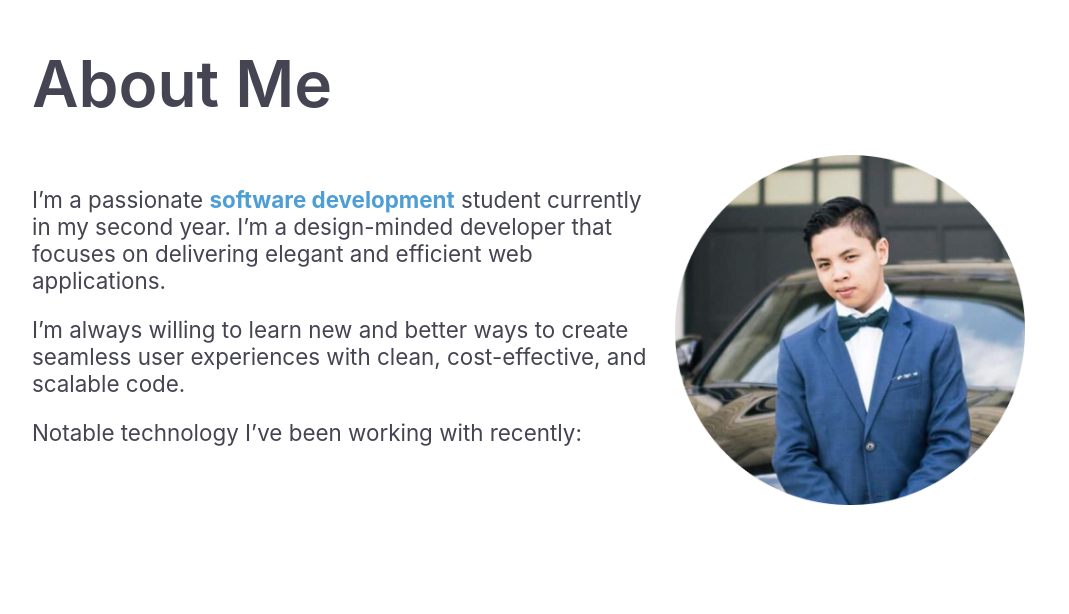
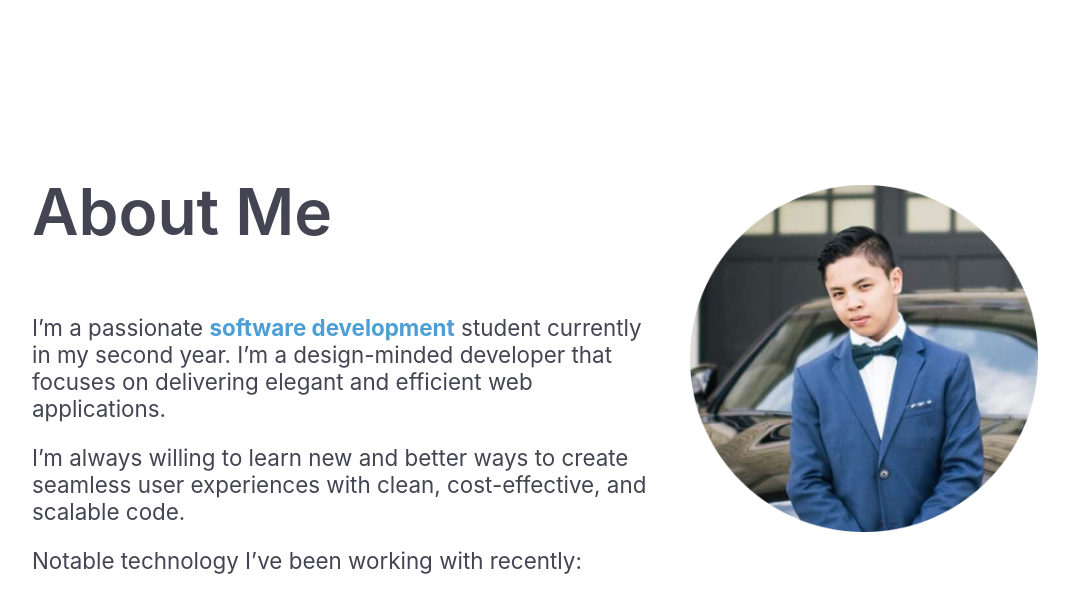
Before and after one commit to ShernanJ/Shernan-Javier, a React (Create React App) app: page / in a window 1280 px wide. Shown: the part 866-1480 px from the top of the page, without its empty margins (105-1174 px from the left). Built offline with nearby package versions, Linux system fonts and the light colour scheme.

Commit message:
Separated styled components

```diff
--- a/src/Components/Pages/About/Content/Content.js
+++ b/src/Components/Pages/About/Content/Content.js
@@ -1,27 +1,9 @@
 import React from "react";
-import styled from "styled-components";
+import {Image, ImageWrapper, Wrapper} from './ContentStyles';
 
 import Texts from "./Texts";
 import mainImage from "../../../../assets/HandsomeMan.png";
 
-const Wrapper = styled.div`
-  display: flex;
-  height: 100%;
-  width: 78.6%;
-  margin: 0 auto;
-`;
-
-const ImageWrapper = styled.div`
-  flex: auto;
-  padding-top: 22%;
-`;
-
-const Image = styled.img`
-  display: block;
-  height: auto;
-  width: 350px;
-  margin: auto;
-`;
 
 const Content = (props) => {
   return (
--- /dev/null
+++ b/src/Components/Pages/About/Content/ContentStyles.js
@@ -0,0 +1,40 @@
+import styled from "styled-components";
+
+export const Wrapper = styled.div`
+  display: flex;
+  height: 100%;
+  width: 78.6%;
+  margin: auto;
+  padding-top: 28%;
+  flex-direction: column;
+
+  @media only screen and (min-width: 769px) {
+    flex-direction: row;
+    padding-top: 10%;
+  }
+
+  @media only screen
+  and (min-width: 768px)
+  and (max-height: 1367px)
+  and (-webkit-min-device-pixel-ratio: 1.5) {
+    flex-direction: column;
+    padding-top: 15%;
+}
+`;
+
+export const ImageWrapper = styled.div`
+  flex: auto;
+  margin: auto;
+`;
+
+export const Image = styled.img`
+  display: block;
+  height: auto;
+  width: 60vw;
+  margin: auto;
+  @media only screen and (min-width: 769px) {
+    width: 90%;
+    padding-top: 15%;
+    margin: 0 0 auto auto;
+  }
+`;
```
